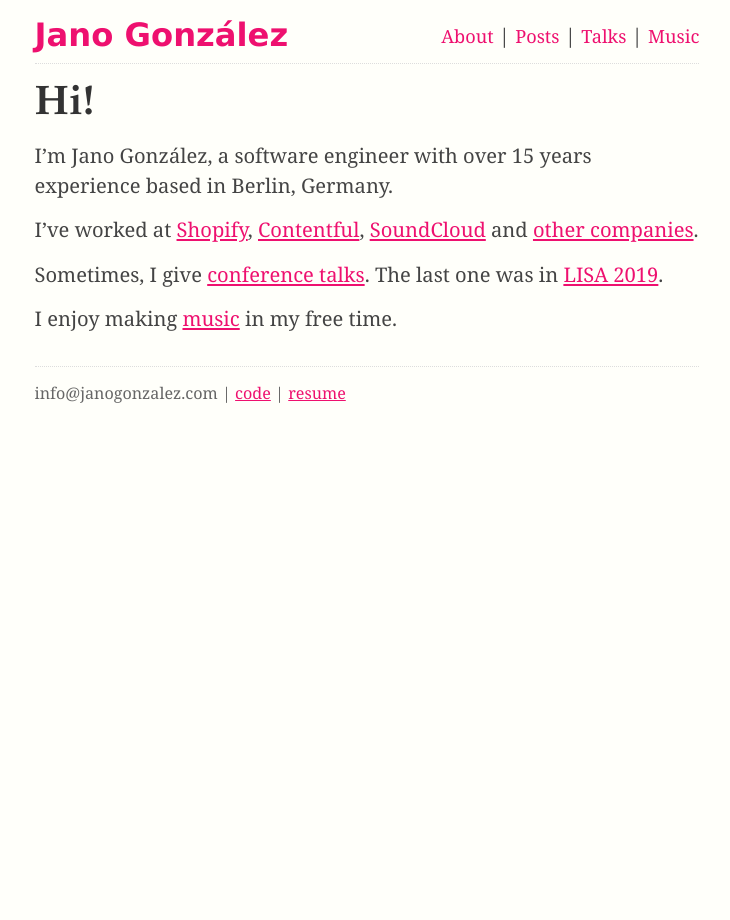
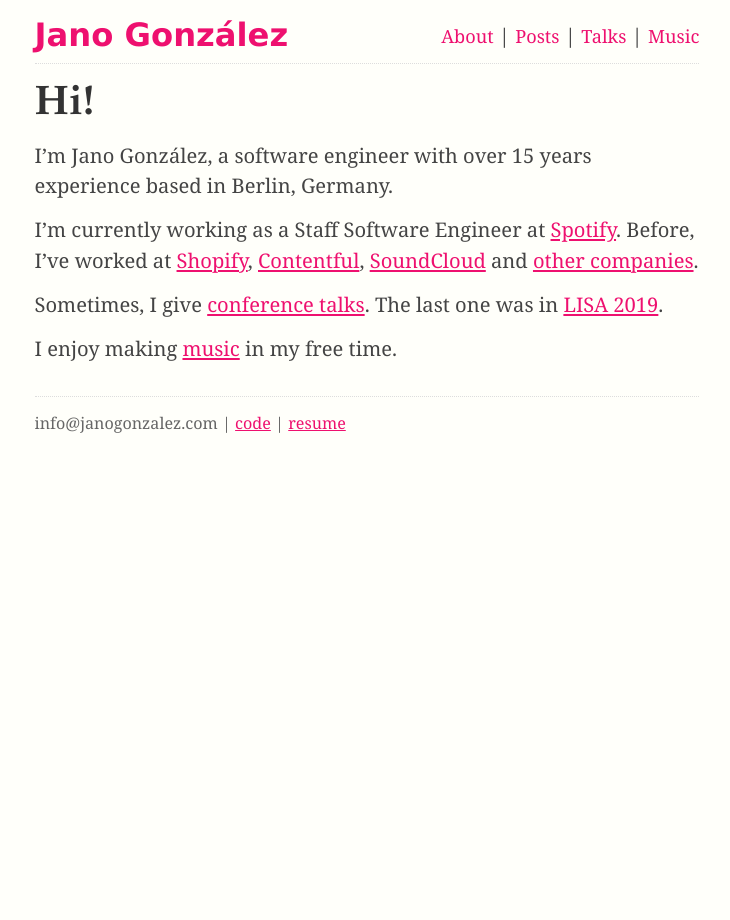
Before and after one commit to janogonzalez/janogonzalez.github.io, a Jekyll site: the page built from about.md, in a window 1280 px wide. Shown: the whole page, without its empty margins (273-1003 px from the left). Built offline with Jekyll 4.4.1, drawn with Linux system fonts in a browser that asks for light colours.

Commit message:
Add current job to about section

```diff
--- a/about.md
+++ b/about.md
@@ -7,7 +7,8 @@ title: About
 I’m Jano González, a software engineer with over 15 years experience based in
 Berlin, Germany.
 
-I've worked at [Shopify][shopify], [Contentful][contentful],
+I'm currently working as a Staff Software Engineer at [Spotify](spotify).
+Before, I've worked at [Shopify][shopify], [Contentful][contentful],
 [SoundCloud][soundcloud] and [other companies][resume].
 
 Sometimes, I give [conference talks](/talks). The last one was in
@@ -15,6 +16,7 @@ Sometimes, I give [conference talks](/talks). The last one was in
 
 I enjoy making [music](/music) in my free time.
 
+[spotify]: https://spotify.com
 [shopify]: https://shopify.com
 [contentful]: https://contentful.com
 [soundcloud]: https://soundcloud.com
```
